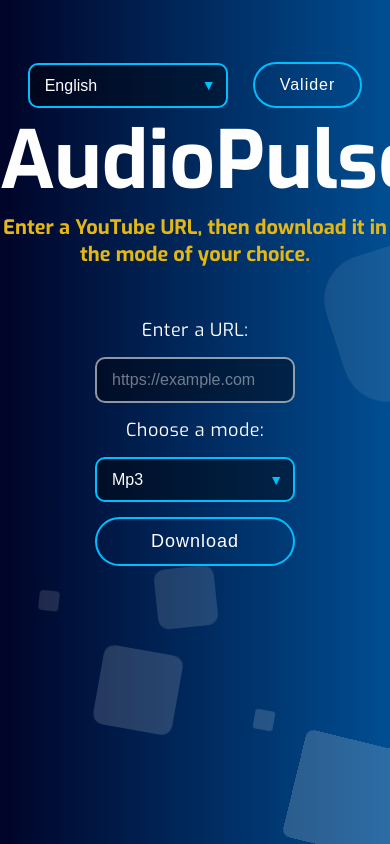
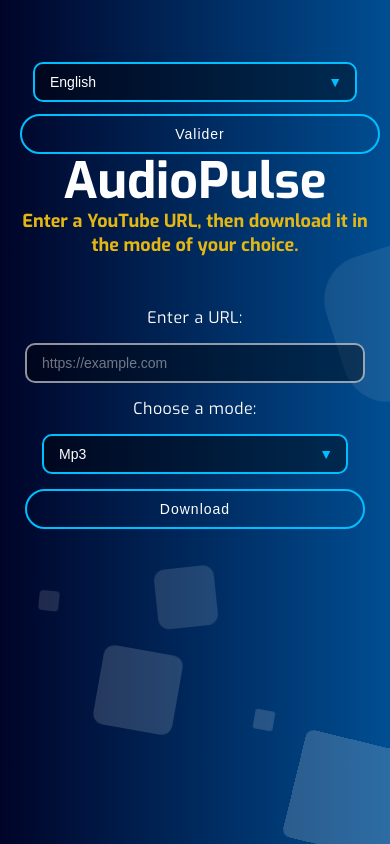
Before and after one commit to AxelahtMtg03/AudioPulse, a Flask app: page / in a window 390 px wide; the page is wider, and only the part inside the window is pictured. Run offline with Flask 3, Linux system fonts and the light colour scheme.

Commit message:
css change

```diff
--- a/app.py
+++ b/app.py
@@ -59,8 +59,7 @@
 
 def download_mp4(url):
     try:
-        yt = YouTube(url,client='WEB', on_progress_callback=on_progress)
-        print(f"Téléchargement de : {yt.title}")
+        yt = YouTube(url)
         ys = yt.streams.get_highest_resolution()
 
         buffer = io.BytesIO()
@@ -73,9 +72,8 @@
 
 def download_mp3(url):
     try:
-        yt = YouTube(url,client='WEB', on_progress_callback=on_progress)
-        print(f"Téléchargement de : {yt.title}")
-        ys = yt.streams.filter(only_audio=True, mime_type="audio/mp4").first()
+        yt = YouTube(url)
+        ys = yt.streams.get_audio_only()
 
         # Télécharge en mémoire
         buffer = io.BytesIO()
--- a/static/css/styles.css
+++ b/static/css/styles.css
@@ -159,7 +159,7 @@
 
 .download-form input,
 .download-form select {
-    width: 200px;
+    width: 254px;
     padding: 12px 15px;
     border: 2px solid #ffffff90;
     border-radius: 10px;
@@ -406,3 +406,117 @@
         /* Adjust the font size for tablet screens */
     }
 }
+/* ==== WRAPPER POUR LE SELECT ==== */
+.select-wrapper {
+    position: relative;
+    display: inline-block;
+    width: 100%;
+    max-width: 250px; /* limite sur les grands écrans */
+}
+
+/* ==== SELECT AVEC STYLE ==== */
+.select-wrapper select {
+    width: 100%;
+    padding: 12px 45px 12px 15px;
+    font-size: 16px;
+    color: #fff;
+    background: rgba(0, 0, 0, 0.4);
+    border: 2px solid #00bfff;
+    border-radius: 10px;
+    outline: none;
+    appearance: none;
+    -webkit-appearance: none;
+    -moz-appearance: none;
+    cursor: pointer;
+    transition: all 0.3s ease;
+}
+
+/* ==== FLÈCHE DÉROULANTE (bien intégrée) ==== */
+.select-wrapper::after {
+    content: "▼";
+    position: absolute;
+    right: 15px;
+    top: 50%;
+    transform: translateY(-50%);
+    font-size: 14px;
+    color: #00bfff;
+    pointer-events: none;
+    transition: transform 0.3s ease, color 0.3s ease;
+}
+
+/* Animation quand le select est focus */
+.select-wrapper:focus-within::after {
+    transform: translateY(-50%) rotate(180deg);
+    color: #fff;
+}
+
+/* ---- RESPONSIVE ---- */
+@media (max-width: 480px) {
+
+    .context {
+        padding: 0 15px;
+    }
+
+    .context h1 {
+        font-size: 50px;
+        line-height: 1.1;
+    }
+
+    .context h3 {
+        font-size: 18px;
+        margin-bottom: 20px;
+    }
+
+    .language-form {
+        flex-direction: column;
+        align-items: center;
+        width: 100%;
+        gap: 12px;
+    }
+
+    .select-wrapper {
+        width: 90%;
+        max-width: none;
+    }
+
+    .language-form select,
+    .language-form button,
+    .download-form input,
+    .download-form select,
+    .download-form button {
+        width: 100%;
+        max-width: none;
+        font-size: 14px;
+        padding: 10px 15px;
+        box-sizing: border-box;
+    }
+
+    .download-form {
+        width: 100%;
+        align-items: center;
+        padding: 0 10px;
+    }
+
+    .download-form label {
+        text-align: center;
+        font-size: 16px;
+    }
+
+    .area {
+        height: auto;
+        min-height: 100vh;
+    }
+}
+
+/* Tablettes */
+@media (min-width: 481px) and (max-width: 1023px) {
+    .context h1 {
+        font-size: 90px;
+    }
+    .context h3 {
+        font-size: 22px;
+    }
+    .select-wrapper {
+        width: 80%;
+    }
+}
```
